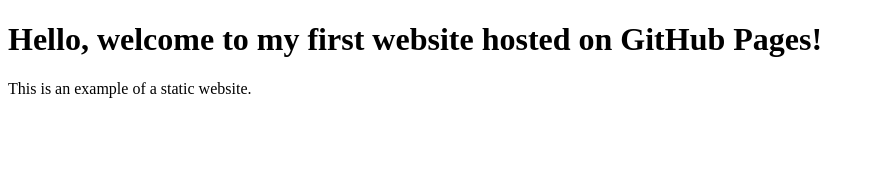
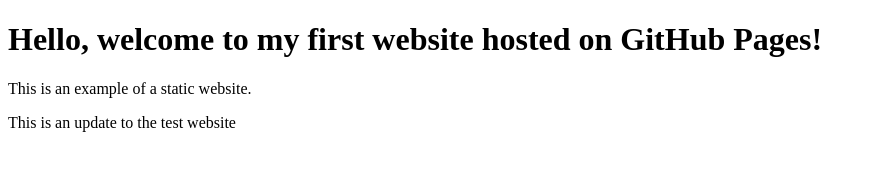
Before and after one commit to Sahar-beep/Internet---project, a plain HTML site: page Index.html in a window 1280 px wide. Shown: the whole page, without its empty margins (0-875 px from the left). Drawn offline with Linux system fonts and the light colour scheme.

Commit message:
Add update message to the test website

```diff
--- a/Index.html
+++ b/Index.html
@@ -8,5 +8,6 @@
 <body>
   <h1>Hello, welcome to my first website hosted on GitHub Pages!</h1>
   <p>This is an example of a static website.</p>
+  <p>This is an update to the test website</p>
 </body>
 </html>
```
